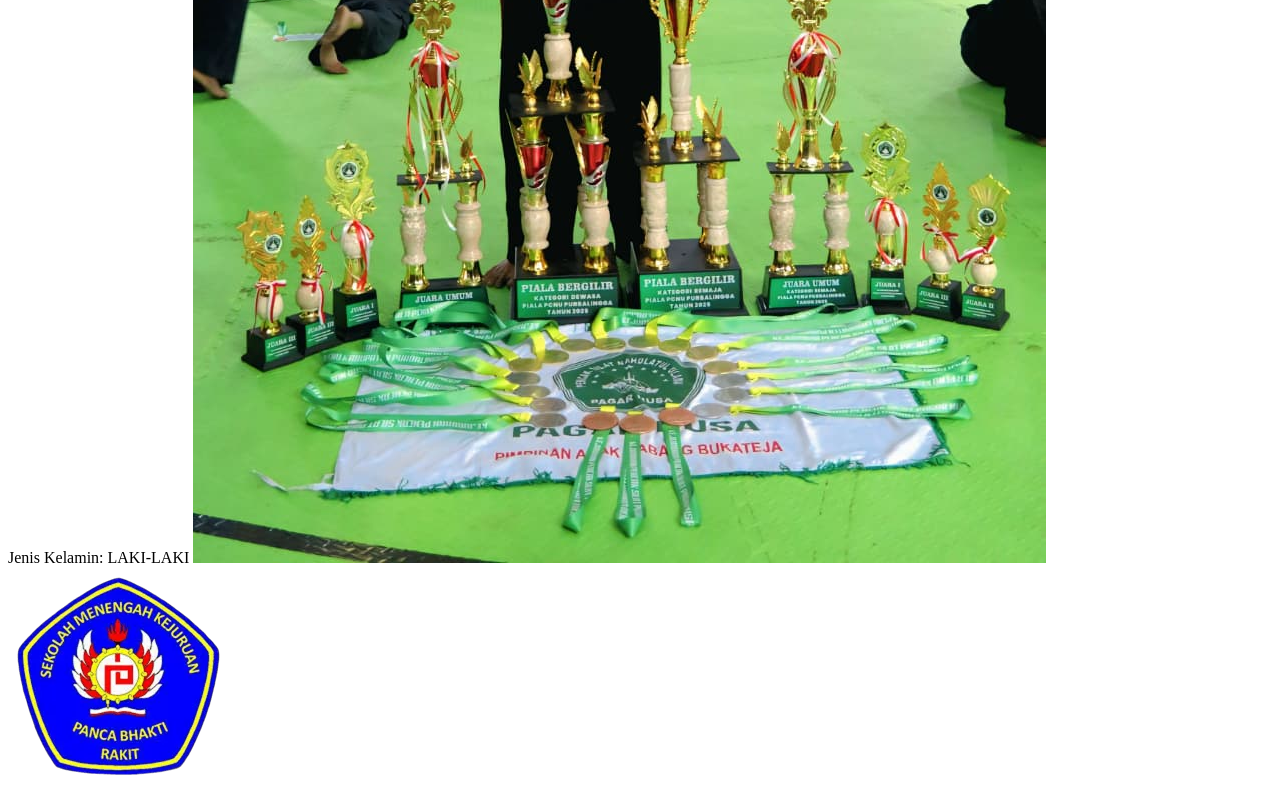
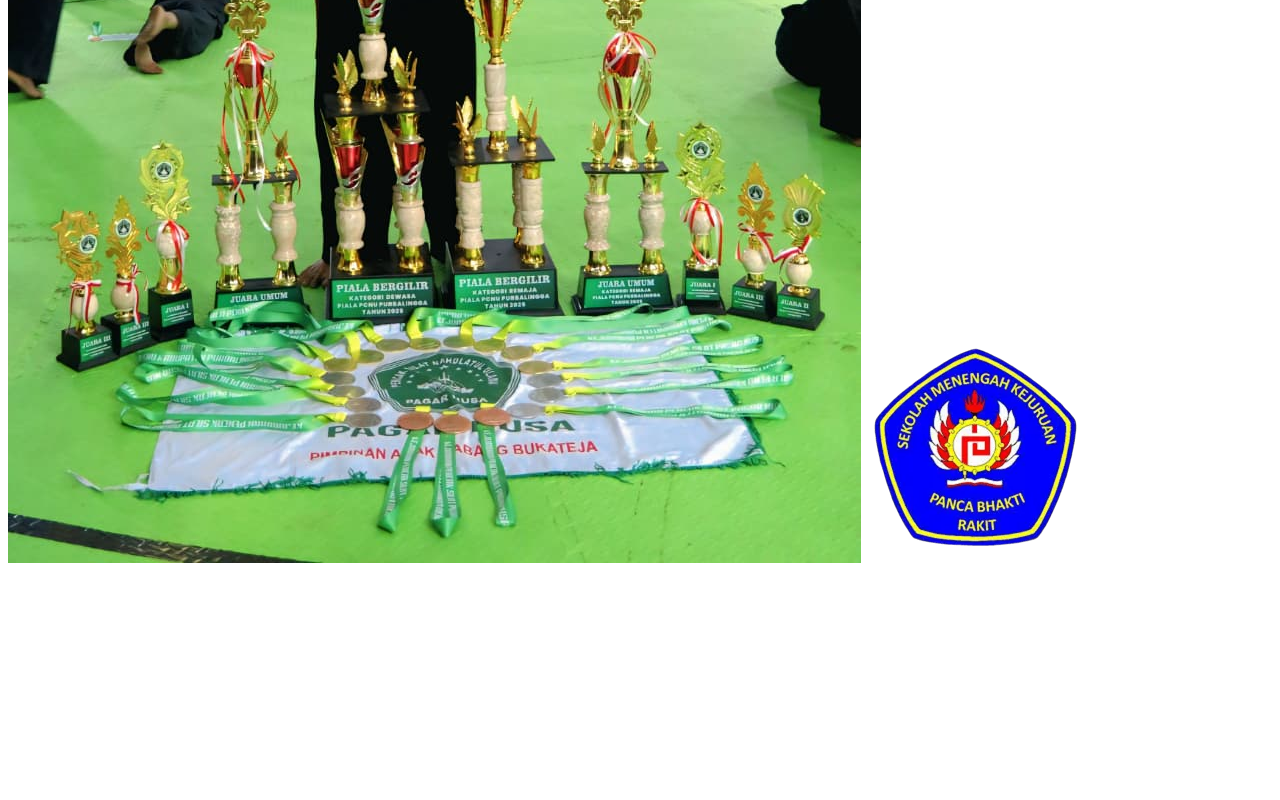
Before and after one commit to kicunz/ihsan.cloudd, a plain HTML site: page index.html in a window 1280 px wide. Shown: the part 992-1792 px from the top of the page. After the commit the page ends 1567 px from the top, so only its background shows below. Drawn offline with Linux system fonts and the light colour scheme.

Commit message:
Update index.html

```diff
--- a/index.html
+++ b/index.html
@@ -12,7 +12,6 @@
 <h4>Alamat: SITUWANGI</h4>
 <h5>RT/RW: 07/02</h5>
 <h6>Agama: ISLAM</h6>
-<h8>Jenis Kelamin: LAKI-LAKI</h8>
 <img src="assets/ihsan.jpg" alt="saya"width"300">
 <img src="assets/logo.webp" alt="saya"width"250">
 </body>
```
